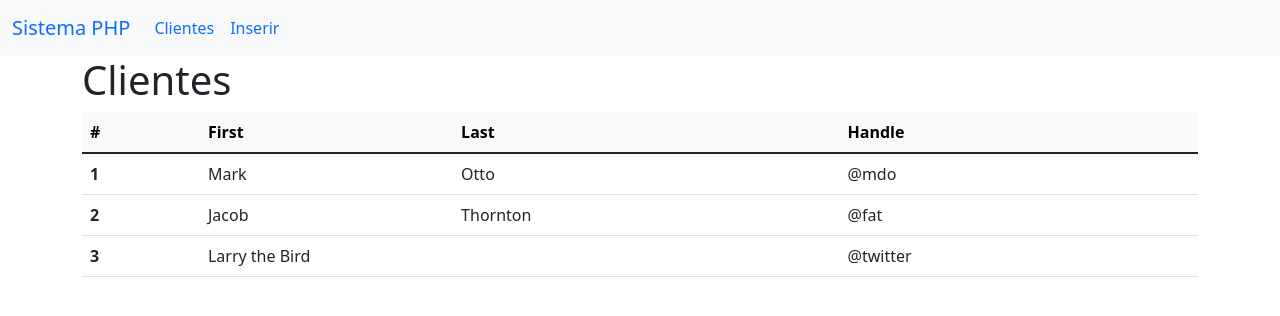
After one commit to emersonCK/EletivaI, a PHP site: template ProjetoPHP/src/View/listar_clientes.php in a window 1280 px wide. The commit adds this page. Shown: the top 316 px of the page. Run offline with PHP 8.4, Linux system fonts and the light colour scheme; the template is opened without the code that fills it, so the values that code supplies are empty.

Commit message:
aula 25/05/2022

```diff
--- a/ProjetoPHP/bootstrap.php
+++ b/ProjetoPHP/bootstrap.php
@@ -18,6 +18,7 @@ $router->get('/exemplo', 'Aluno\ProjetoPHP\Controller\ExercicioController::exibi
 $router->post('/exemplo', 'Aluno\ProjetoPHP\Controller\ExercicioController::exibirResultado');
 
 $router->get('/cliente/novo', 'Aluno\ProjetoPHP\Controller\ClientesController::abrirFormularioInserir');
+$router->get('/clientes', 'Aluno\ProjetoPHP\Controller\ClientesController::abrirListaClientes');
 $router->post('/cliente/inserir', 'Aluno\ProjetoPHP\Controller\ClientesController::inserirCliente');
 
 //ADICIONAR AS ROTAS VÁLIDAS ACIMA
--- a/ProjetoPHP/src/Model/Entity/Clientes.php
+++ b/ProjetoPHP/src/Model/Entity/Clientes.php
@@ -13,7 +13,6 @@
         {
             return $this->id;
         }
-
 
         public function setId($Id)
         {
@@ -33,7 +32,7 @@
 
         public function getIdade()
         {
-            $this->idade;
+           return $this->idade;
         }
 
         public function setIdade($Idade)
@@ -43,7 +42,7 @@
 
         public function getEmail()
         {
-            $this->email;
+            return $this->email;
         }
 
         public function setEmail($Email)
--- /dev/null
+++ b/ProjetoPHP/src/View/barra_navegacao.php
@@ -0,0 +1,39 @@
+<nav class="navbar navbar-expand-lg bg-light">
+    <div class="container-fluid">
+        <a class="navbar-brand" href="#">Sistema PHP</a>
+        <button class="navbar-toggler" type="button" data-bs-toggle="collapse" data-bs-target="#navbarScroll" aria-controls="navbarScroll" aria-expanded="false" aria-label="Toggle navigation">
+            <span class="navbar-toggler-icon"></span>
+        </button>
+        <div class="collapse navbar-collapse" id="navbarScroll">
+            <ul class="navbar-nav me-auto my-2 my-lg-0 navbar-nav-scroll" style="--bs-scroll-height: 100px;">
+                <li class="nav-item">
+                    <a class="nav-link active" aria-current="page" href="/clientes">Clientes</a>
+                </li>
+                <li class="nav-item">
+                    <a class="nav-link active" aria-current="page" href="/cliente/novo">Inserir</a>
+                </li>
+                <!-- <li class="nav-item">
+          <a class="nav-link" href="#">Link</a>
+        </li>
+        <li class="nav-item dropdown">
+          <a class="nav-link dropdown-toggle" href="#" id="navbarScrollingDropdown" role="button" data-bs-toggle="dropdown" aria-expanded="false">
+            Link
+          </a>
+          <ul class="dropdown-menu" aria-labelledby="navbarScrollingDropdown">
+            <li><a class="dropdown-item" href="#">Action</a></li>
+            <li><a class="dropdown-item" href="#">Another action</a></li>
+            <li><hr class="dropdown-divider"></li>
+            <li><a class="dropdown-item" href="#">Something else here</a></li>
+          </ul>
+        </li>
+        <li class="nav-item">
+          <a class="nav-link disabled">Link</a>
+        </li> -->
+            </ul>
+            <!-- <form class="d-flex" role="search">
+        <input class="form-control me-2" type="search" placeholder="Search" aria-label="Search">
+        <button class="btn btn-outline-success" type="submit">Search</button>
+      </form> -->
+        </div>
+    </div>
+</nav>
--- /dev/null
+++ b/ProjetoPHP/src/View/listar_clientes.php
@@ -0,0 +1,98 @@
+<!doctype html>
+<html lang="pt-br">
+
+<head>
+    <!-- Required meta tags -->
+    <meta charset="utf-8">
+    <meta name="viewport" content="width=device-width, initial-scale=1">
+
+    <!-- Bootstrap CSS -->
+    <link href="https://cdn.jsdelivr.net/npm/bootstrap@5.1.3/dist/css/bootstrap.min.css" rel="stylesheet" integrity="sha384-1BmE4kWBq78iYhFldvKuhfTAU6auU8tT94WrHftjDbrCEXSU1oBoqyl2QvZ6jIW3" crossorigin="anonymous">
+
+    <title></title>
+</head>
+
+<body>
+    <?php require_once "barra_navegacao.php"; ?>
+    <div class="container">
+        <h1>Clientes</h1>
+
+        <svg xmlns="http://www.w3.org/2000/svg" style="display: none;">
+            <symbol id="check-circle-fill" fill="currentColor" viewBox="0 0 16 16">
+                <path d="M16 8A8 8 0 1 1 0 8a8 8 0 0 1 16 0zm-3.97-3.03a.75.75 0 0 0-1.08.022L7.477 9.417 5.384 7.323a.75.75 0 0 0-1.06 1.06L6.97 11.03a.75.75 0 0 0 1.079-.02l3.992-4.99a.75.75 0 0 0-.01-1.05z" />
+            </symbol>
+            <symbol id="info-fill" fill="currentColor" viewBox="0 0 16 16">
+                <path d="M8 16A8 8 0 1 0 8 0a8 8 0 0 0 0 16zm.93-9.412-1 4.705c-.07.34.029.533.304.533.194 0 .487-.07.686-.246l-.088.416c-.287.346-.92.598-1.465.598-.703 0-1.002-.422-.808-1.319l.738-3.468c.064-.293.006-.399-.287-.47l-.451-.081.082-.381 2.29-.287zM8 5.5a1 1 0 1 1 0-2 1 1 0 0 1 0 2z" />
+            </symbol>
+            <symbol id="exclamation-triangle-fill" fill="currentColor" viewBox="0 0 16 16">
+                <path d="M8.982 1.566a1.13 1.13 0 0 0-1.96 0L.165 13.233c-.457.778.091 1.767.98 1.767h13.713c.889 0 1.438-.99.98-1.767L8.982 1.566zM8 5c.535 0 .954.462.9.995l-.35 3.507a.552.552 0 0 1-1.1 0L7.1 5.995A.905.905 0 0 1 8 5zm.002 6a1 1 0 1 1 0 2 1 1 0 0 1 0-2z" />
+            </symbol>
+        </svg>
+        <table class="table table-hover">
+            <thead class="table-light">
+                <tr>
+                    <th scope="col">#</th>
+                    <th scope="col">First</th>
+                    <th scope="col">Last</th>
+                    <th scope="col">Handle</th>
+                </tr>
+            </thead>
+            <tbody class="table-group-divider">
+                <tr>
+                    <th scope="row">1</th>
+                    <td>Mark</td>
+                    <td>Otto</td>
+                    <td>@mdo</td>
+                </tr>
+                <tr>
+                    <th scope="row">2</th>
+                    <td>Jacob</td>
+                    <td>Thornton</td>
+                    <td>@fat</td>
+                </tr>
+                <tr>
+                    <th scope="row">3</th>
+                    <td colspan="2">Larry the Bird</td>
+                    <td>@twitter</td>
+                </tr>
+            </tbody>
+        </table>
+
+        <?php
+            if (isset($resposta)) {
+                if ($resposta) {
+                    echo '<div class="alert alert-success d-flex align-items-center alert-dismissible fade show" role="alert">
+                    <svg class="bi flex-shrink-0 me-2" width="24" height="24" role="img" aria-label="Success:">
+                        <use xlink:href="#check-circle-fill" />
+                    </svg>
+                    <div>Registro inserido com sucesso!</div>
+                    <div>
+                        <button type="button" class="btn-close" data-bs-dismiss="alert" aria-label="Close"></button>
+                    </div>
+                </div>';
+                } else {
+                    echo '<div class="alert alert-danger d-flex align-items-center alert-dismissible fade show" role="alert">
+                    <svg class="bi flex-shrink-0 me-2" width="24" height="24" role="img" aria-label="Danger:">
+                        <use xlink:href="#exclamation-triangle-fill" />
+                    </svg>
+                    <div>Erro ao inserir o registro!</div>
+                    <div>
+                        <button type="button" class="btn-close" data-bs-dismiss="alert" aria-label="Close"></button>
+                    </div>
+                </div>';
+                }
+            }
+        ?>
+    </div>
+
+    <!-- Option 1: Bootstrap Bundle with Popper -->
+    <script src="https://cdn.jsdelivr.net/npm/bootstrap@5.1.3/dist/js/bootstrap.bundle.min.js" integrity="sha384-ka7Sk0Gln4gmtz2MlQnikT1wXgYsOg+OMhuP+IlRH9sENBO0LRn5q+8nbTov4+1p" crossorigin="anonymous"></script>
+
+    <!-- Option 2: Separate Popper and Bootstrap JS -->
+    <!--
+    <script src="https://cdn.jsdelivr.net/npm/@popperjs/core@2.10.2/dist/umd/popper.min.js" integrity="sha384-7+zCNj/IqJ95wo16oMtfsKbZ9ccEh31eOz1HGyDuCQ6wgnyJNSYdrPa03rtR1zdB" crossorigin="anonymous"></script>
+    <script src="https://cdn.jsdelivr.net/npm/bootstrap@5.1.3/dist/js/bootstrap.min.js" integrity="sha384-QJHtvGhmr9XOIpI6YVutG+2QOK9T+ZnN4kzFN1RtK3zEFEIsxhlmWl5/YESvpZ13" crossorigin="anonymous"></script>
+    -->
+</body>
+
+</html>
--- a/template.html
+++ b/template.html
@@ -8,9 +8,11 @@
     <!-- Bootstrap CSS -->
     <link href="https://cdn.jsdelivr.net/npm/bootstrap@5.1.3/dist/css/bootstrap.min.css" rel="stylesheet" integrity="sha384-1BmE4kWBq78iYhFldvKuhfTAU6auU8tT94WrHftjDbrCEXSU1oBoqyl2QvZ6jIW3" crossorigin="anonymous">
 
-    <title>Hello, world!</title>
+    <title></title>
   </head>
   <body class="container" >
+    <h1>Hello, world!</h1>
+
     <!-- Option 1: Bootstrap Bundle with Popper -->
     <script src="https://cdn.jsdelivr.net/npm/bootstrap@5.1.3/dist/js/bootstrap.bundle.min.js" integrity="sha384-ka7Sk0Gln4gmtz2MlQnikT1wXgYsOg+OMhuP+IlRH9sENBO0LRn5q+8nbTov4+1p" crossorigin="anonymous"></script>
 
```
Also changed, not shown: ProjetoPHP/src/Controller/ClientesController.php (+6 -5 lines), ProjetoPHP/src/View/inserir_cliente.php (+13 -3 lines).
